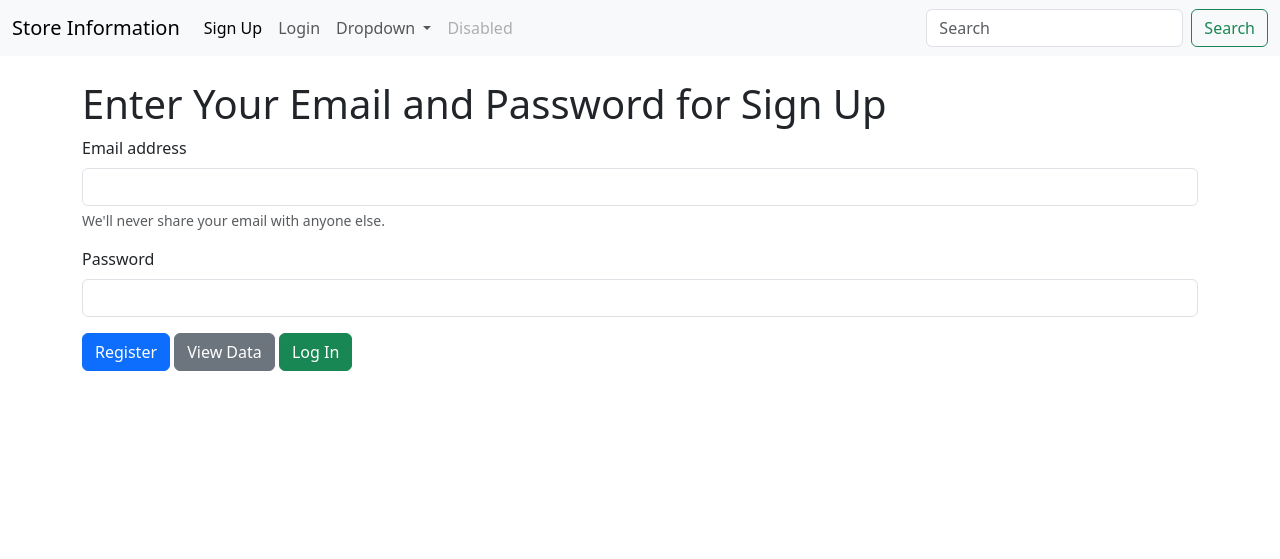
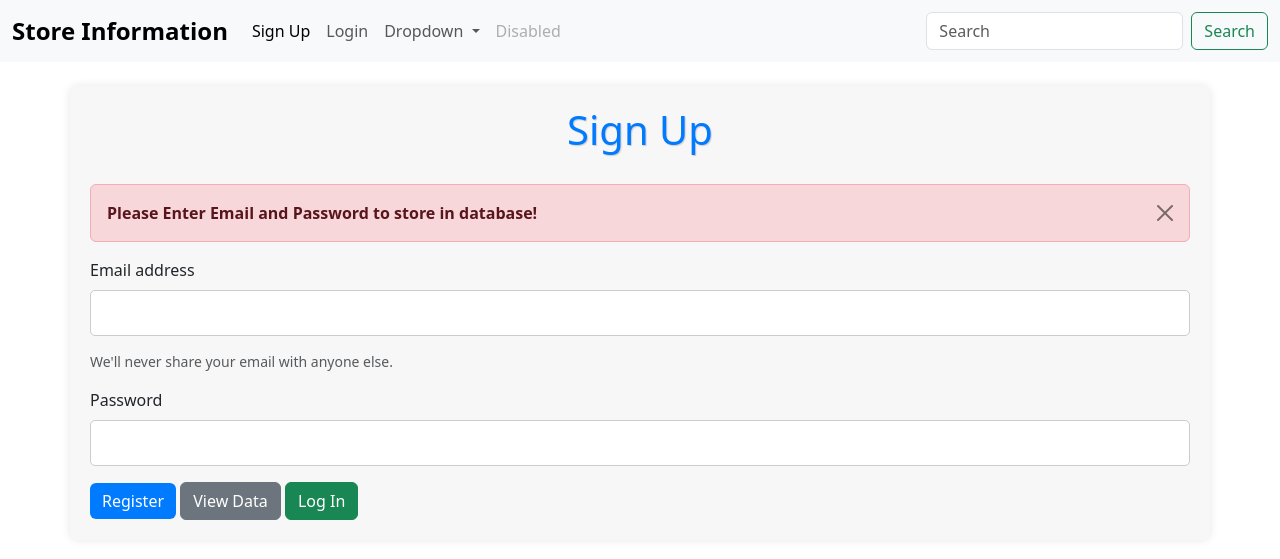
Before and after one commit to SohamKashyap/PHP, a PHP site: page /soham/form.php in a window 1280 px wide. Shown: the top 559 px of the page. Run offline with PHP 8.4, Linux system fonts and the light colour scheme.

Commit message:
form.php

```diff
--- a/soham/form.php
+++ b/soham/form.php
@@ -1,17 +1,52 @@
-
 <!doctype html>
 <html lang="en">
-  <head>
+<head>
     <meta charset="utf-8">
     <meta name="viewport" content="width=device-width, initial-scale=1">
     <title>Form</title>
     <link href="https://cdn.jsdelivr.net/npm/bootstrap@5.3.2/dist/css/bootstrap.min.css" rel="stylesheet" integrity="sha384-T3c6CoIi6uLrA9TneNEoa7RxnatzjcDSCmG1MXxSR1GAsXEV/Dwwykc2MPK8M2HN" crossorigin="anonymous">
-  </head>
-  <body>
+    <style>
+        /* Navbar style adjustments */
+        .navbar-brand {
+            font-weight: bold;
+            font-size: 1.5rem;
+        }
 
+        /* Enhance form appearance */
+        .container {
+            background-color: #f7f7f7;
+            padding: 20px;
+            border-radius: 8px;
+            box-shadow: 0 0 10px rgba(0, 0, 0, 0.1);
+        }
 
+        .btn-secondary a {
+            text-decoration: none;
+            color: inherit;
+        }
 
-  <nav class="navbar navbar-expand-lg bg-body-tertiary">
+        /* Customize form inputs */
+        input[type="email"],
+        input[type="password"] {
+            border: 1px solid #ccc;
+            border-radius: 5px;
+            padding: 10px;
+            margin-bottom: 15px;
+        }
+
+        /* Button styling */
+        .btn-primary {
+            background-color: #007bff;
+            border: none;
+        }
+
+        .btn-primary:hover {
+            background-color: #0056b3;
+        }
+    </style>
+</head>
+<body>
+<nav class="navbar navbar-expand-lg bg-body-tertiary">
   <div class="container-fluid">
     <a class="navbar-brand" href="#">Store Information</a>
     <button class="navbar-toggler" type="button" data-bs-toggle="collapse" data-bs-target="#navbarSupportedContent" aria-controls="navbarSupportedContent" aria-expanded="false" aria-label="Toggle navigation">
@@ -47,8 +82,18 @@
     </div>
   </div>
 </nav>
-
-<?php
+<div class="container mt-4">
+    <style>
+        h1 {
+            text-align: center;
+            font-size: 2.5rem;
+            color: #007bff; /* Blue color */
+            margin-bottom: 30px;
+            text-shadow: 1px 1px 1px #ccc; /* Adds a subtle shadow effect */
+        }
+    </style>
+        <h1> Sign Up </h1>
+        <?php
     if ($_SERVER["REQUEST_METHOD"] == "POST") {
         $email = $_POST['email'];
         $password = $_POST['pass'];
@@ -87,15 +132,6 @@
             </div>';
     }
     ?>
-    <!-- JavaScript to remove the alert after 4 seconds -->
-    <script>
-        setTimeout(function() {
-            document.getElementById('alertMsg').style.display = 'none';
-        }, 5000); // 5000 milliseconds = 5 seconds
-    </script>
-
-    <div class="container mt-4">
-        <h1> Enter Your Email and Password for Sign Up </h1>
         <form action="/soham/form.php" method="post">
             <div class="mb-3">
                 <label for="email" class="form-label">Email address</label>
```
